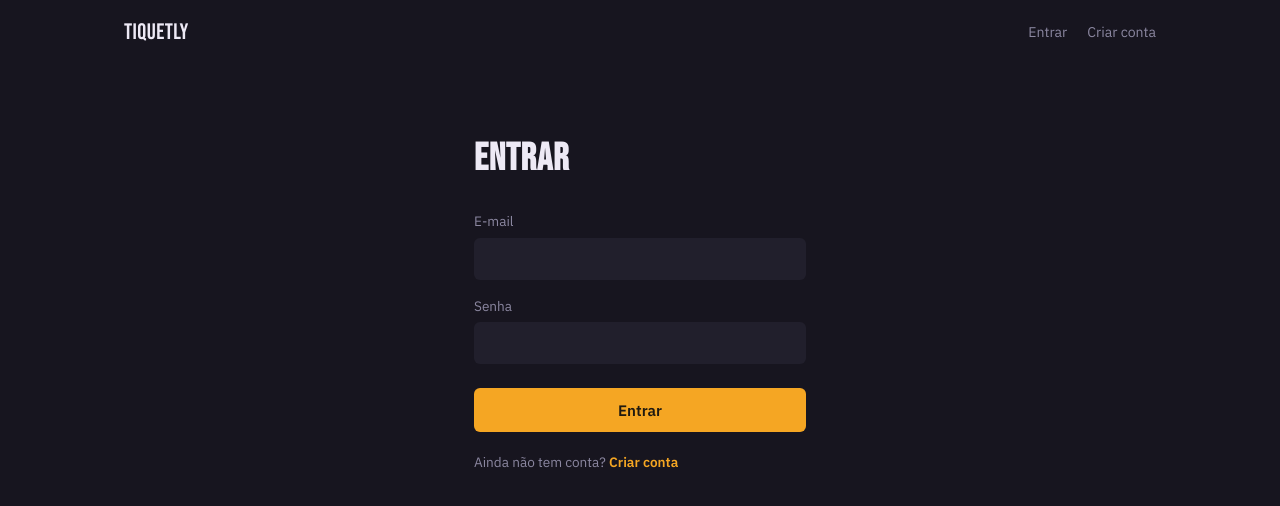
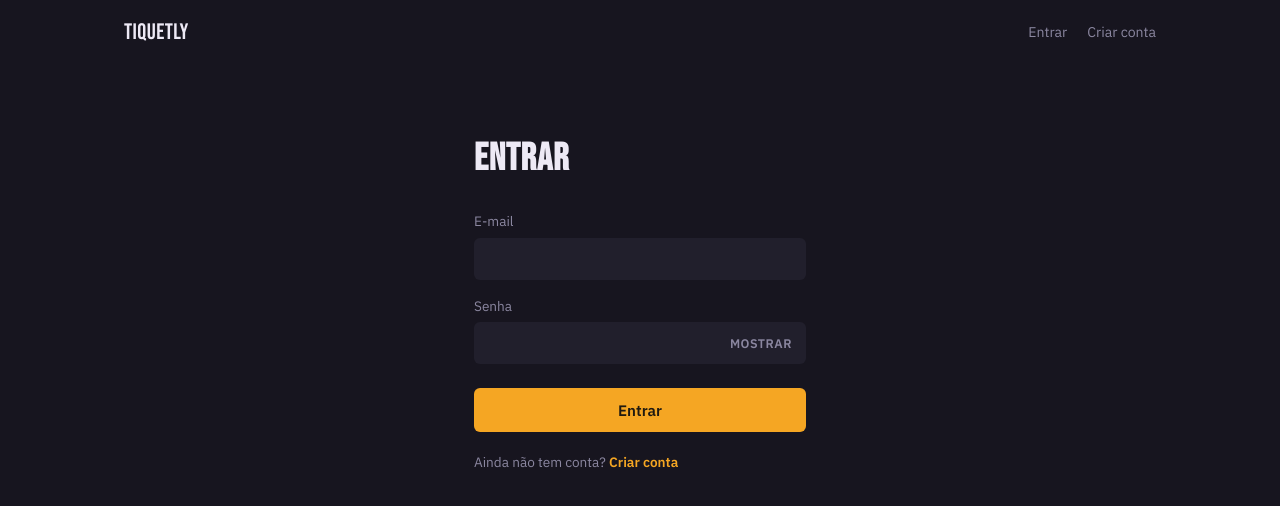
Before and after one commit to emanuelsdsj/tiquetly, a React (Vite) app in the folder frontend/: page /entrar in a window 1280 px wide. Shown: the top 506 px of the page. Built offline with nearby package versions, Linux system fonts and the light colour scheme; no server answers.

Commit message:
feat: add show/hide toggle to password fields

```diff
--- /dev/null
+++ b/frontend/src/components/PasswordField.css
@@ -0,0 +1,40 @@
+.password-field__control {
+  position: relative;
+  display: flex;
+}
+
+.password-field__control input {
+  flex: 1;
+  padding-right: 72px;
+}
+
+/* Two classes on purpose: needs to outrank the generic ".auth-form
+   button" submit-button styling (gold fill, padding) from AuthForm.css,
+   since this button also lives inside a ".auth-form". */
+.password-field__control .password-field__toggle {
+  position: absolute;
+  right: 8px;
+  top: 50%;
+  transform: translateY(-50%);
+  margin: 0;
+  background: none;
+  border: none;
+  color: var(--ink-muted);
+  font-family: var(--font-body);
+  font-size: 0.78rem;
+  font-weight: 600;
+  cursor: pointer;
+  padding: 4px 6px;
+  text-transform: uppercase;
+  letter-spacing: 0.04em;
+}
+
+.password-field__control .password-field__toggle:hover {
+  color: var(--marquee-gold);
+}
+
+.password-field__control .password-field__toggle:focus-visible {
+  outline: 2px solid var(--screen-teal);
+  outline-offset: 2px;
+  border-radius: 4px;
+}
--- /dev/null
+++ b/frontend/src/components/PasswordField.jsx
@@ -0,0 +1,30 @@
+import { useState } from 'react'
+import './PasswordField.css'
+
+export function PasswordField({ label, value, onChange, minLength, autoComplete }) {
+  const [visible, setVisible] = useState(false)
+
+  return (
+    <label className="password-field">
+      {label}
+      <span className="password-field__control">
+        <input
+          type={visible ? 'text' : 'password'}
+          value={value}
+          onChange={onChange}
+          minLength={minLength}
+          autoComplete={autoComplete}
+          required
+        />
+        <button
+          type="button"
+          className="password-field__toggle"
+          onClick={() => setVisible((current) => !current)}
+          aria-label={visible ? 'Ocultar senha' : 'Mostrar senha'}
+        >
+          {visible ? 'Ocultar' : 'Mostrar'}
+        </button>
+      </span>
+    </label>
+  )
+}
--- a/frontend/src/pages/LoginPage.jsx
+++ b/frontend/src/pages/LoginPage.jsx
@@ -2,6 +2,7 @@ import { useState } from 'react'
 import { Link, useNavigate } from 'react-router-dom'
 import { login } from '../api/auth'
 import { useAuth } from '../context/AuthContext'
+import { PasswordField } from '../components/PasswordField'
 import './AuthForm.css'
 
 export function LoginPage() {
@@ -40,15 +41,12 @@ export function LoginPage() {
             required
           />
         </label>
-        <label>
-          Senha
-          <input
-            type="password"
-            value={password}
-            onChange={(event) => setPassword(event.target.value)}
-            required
-          />
-        </label>
+        <PasswordField
+          label="Senha"
+          value={password}
+          onChange={(event) => setPassword(event.target.value)}
+          autoComplete="current-password"
+        />
         {error && <p className="auth-page__error">{error}</p>}
         <button type="submit" disabled={submitting}>
           {submitting ? 'Entrando...' : 'Entrar'}
--- a/frontend/src/pages/RegisterPage.jsx
+++ b/frontend/src/pages/RegisterPage.jsx
@@ -2,6 +2,7 @@ import { useState } from 'react'
 import { Link, useNavigate } from 'react-router-dom'
 import { login, register } from '../api/auth'
 import { useAuth } from '../context/AuthContext'
+import { PasswordField } from '../components/PasswordField'
 import './AuthForm.css'
 
 export function RegisterPage() {
@@ -51,16 +52,13 @@ export function RegisterPage() {
             required
           />
         </label>
-        <label>
-          Senha
-          <input
-            type="password"
-            value={password}
-            onChange={(event) => setPassword(event.target.value)}
-            minLength={6}
-            required
-          />
-        </label>
+        <PasswordField
+          label="Senha"
+          value={password}
+          onChange={(event) => setPassword(event.target.value)}
+          minLength={6}
+          autoComplete="new-password"
+        />
         {error && <p className="auth-page__error">{error}</p>}
         <button type="submit" disabled={submitting}>
           {submitting ? 'Criando conta...' : 'Criar conta'}
```
